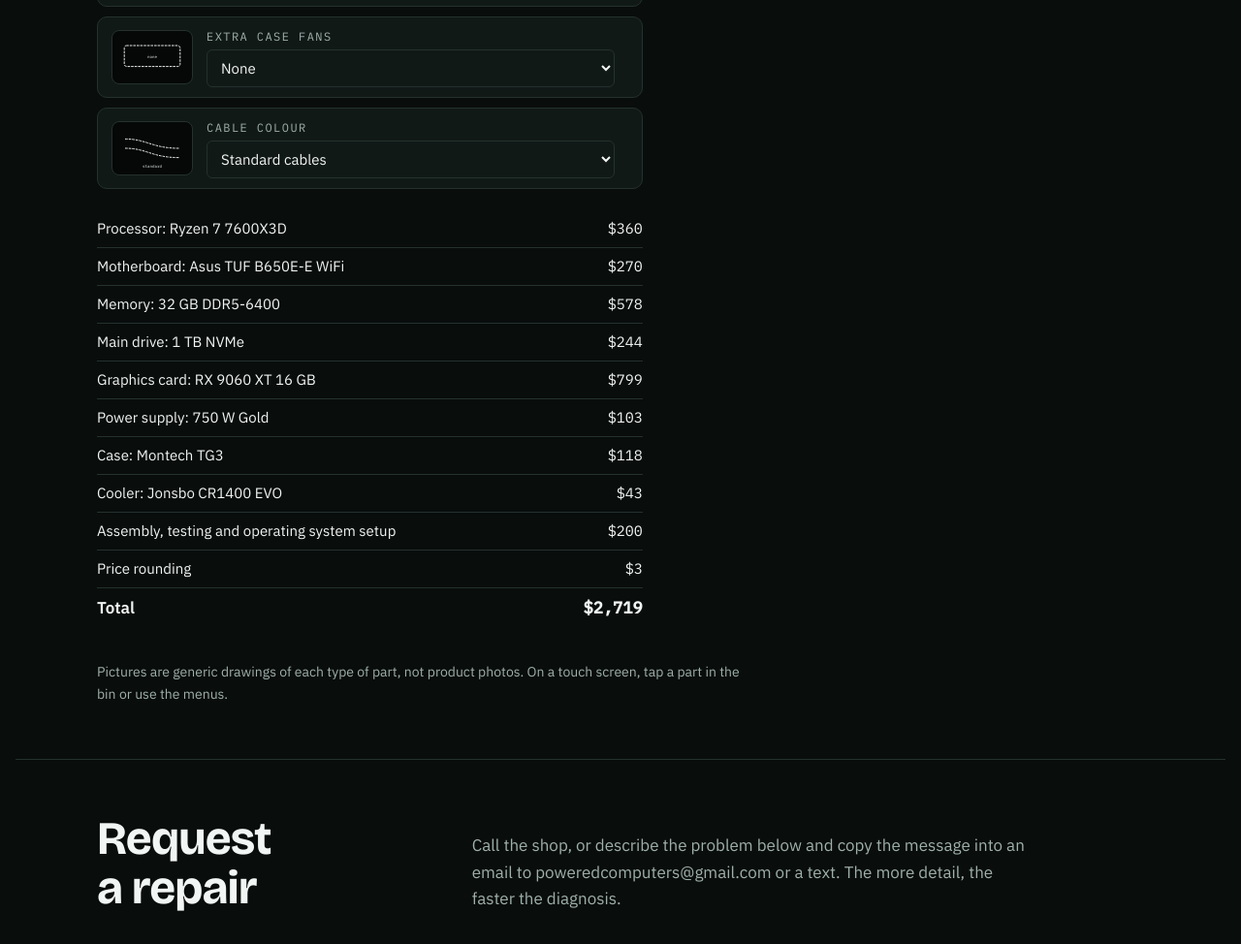
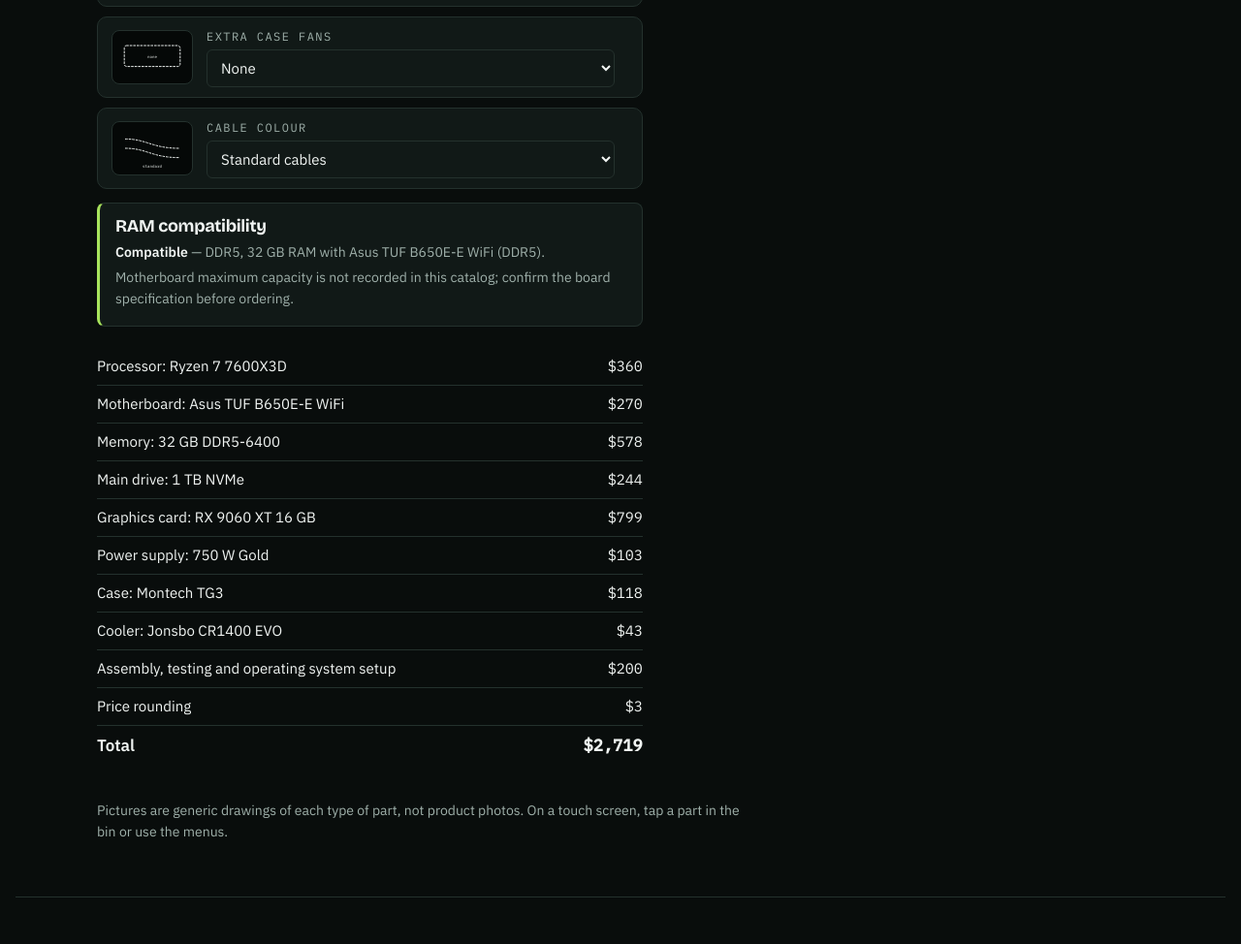
Before and after one commit to ZZPrometheus/powered-computers, a website: page public/index.html in a window 1280 px wide. Shown: the part 5840-6814 px from the top of the page at 97% size. Drawn offline with nearby package versions, Linux system fonts and the light colour scheme.

Commit message:
Show RAM compatibility status in configurator

```diff
--- a/public/index.html
+++ b/public/index.html
@@ -169,6 +169,12 @@ td.use { font-family: var(--font-mono); font-size: 14px; color: var(--accent); w
 .lines li span:last-child { font-family: var(--font-mono); white-space: nowrap; }
 .lines li.total { border-bottom: 0; font-weight: 700; font-size: 17px; }
 .msgs { display: grid; gap: 8px; }
+.ram-check { margin-top: 14px; padding: 14px 16px; border: 1px solid var(--line); border-left: 3px solid var(--accent); border-radius: 8px; background: var(--surface); }
+.ram-check h3 { font-size: 18px; margin-bottom: 6px; }
+.ram-check p { color: var(--muted); font-size: 14px; margin: 3px 0; }
+.ram-check strong { color: var(--fg); }
+.ram-check.is-bad { border-left-color: var(--danger); }
+.ram-check.is-bad strong { color: var(--danger); }
 .msg { font-size: 14px; padding: 10px 12px; border-radius: 6px; border: 1px solid var(--line); background: var(--surface); }
 .msg.warn { border-color: var(--accent); }
 .bin { position: sticky; top: calc(env(safe-area-inset-top, 0px) + 84px); max-height: calc(100vh - 110px); overflow-y: auto; background: var(--surface); border: 1px solid var(--line); border-radius: 12px; padding: 16px; }
@@ -435,6 +441,7 @@ footer { border-top: 2px solid var(--fg); padding-top: 22px; display: flex; just
       <div class="cfg">
         <div>
           <div class="slots" id="slots"></div>
+          <div class="ram-check" id="ram-check" aria-live="polite"></div>
           <div class="detail" id="detail"></div>
         </div>
         <div class="bin">
@@ -944,6 +951,23 @@ cab_12v2x6w,cables,"ThermalProtect 12V-2x6 GPU power cable, white",12V-2x6 white
     }
     return msgs;
   }
+  function renderRamCompatibility() {
+    var ram = PARTS[sel.ram], board = PARTS[sel.mobo], host = $('ram-check');
+    var compatible = ramFits(ram, board);
+    var ramType = ram.memory_type || 'Memory generation not specified';
+    var boardType = board.memory_type || 'Memory generation not specified';
+    var capacity = (+ram.capacity_gb > 0 ? ram.capacity_gb + ' GB' : 'Capacity not listed');
+    var maxText = (+board.max_memory_gb > 0 ? 'Motherboard maximum: ' + board.max_memory_gb + ' GB.' : 'Motherboard maximum capacity is not recorded in this catalog; confirm the board specification before ordering.');
+    host.className = 'ram-check' + (compatible ? '' : ' is-bad');
+    host.textContent = '';
+    var heading = el('h3', '', 'RAM compatibility');
+    var status = el('p');
+    status.appendChild(el('strong', '', compatible ? 'Compatible' : 'Not compatible'));
+    status.appendChild(document.createTextNode(' — ' + ramType + ', ' + capacity + ' RAM with ' + board.short + ' (' + boardType + ').'));
+    host.appendChild(heading);
+    host.appendChild(status);
+    host.appendChild(el('p', '', maxText));
+  }
   function warnings() {
     var w = [], cpu = PARTS[sel.cpu], cool = PARTS[sel.cooler], cs = PARTS[sel.case];
     if (cpu.hot === 'yes' && cool.kind !== 'aio' && cool.kind !== 'aiolcd') w.push('This processor runs hot. A 360 mm liquid cooler is recommended.');
@@ -1078,6 +1102,7 @@ cab_12v2x6w,cables,"ThermalProtect 12V-2x6 GPU power cable, white",12V-2x6 white
     var custom = !same(sel, baseSel);
     $('bar-custom').textContent = bsub + (custom ? ' \u00b7 customized' : ' \u00b7 as listed');
     $('bar-total').textContent = money(total.total);
+    renderRamCompatibility();
 
     var d = $('detail'); d.textContent = '';
     var ul = el('ul', 'lines');
```
